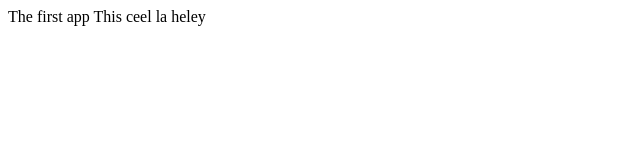
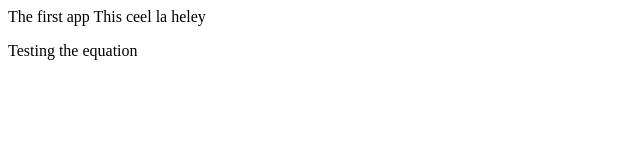
Before and after one commit to Max2030/test-repo5, a plain HTML site: page index.html in a window 1280 px wide. Shown: the whole page, without its empty margins (0-640 px from the left). Drawn offline with Linux system fonts and the light colour scheme.

Commit message:
Add the test line

```diff
--- a/index.html
+++ b/index.html
@@ -4,6 +4,8 @@
     <body>
       The first app
       This ceel la heley
+
+      <p> Testing the equation</p>
     </body>
   </head>
 </html>
```
